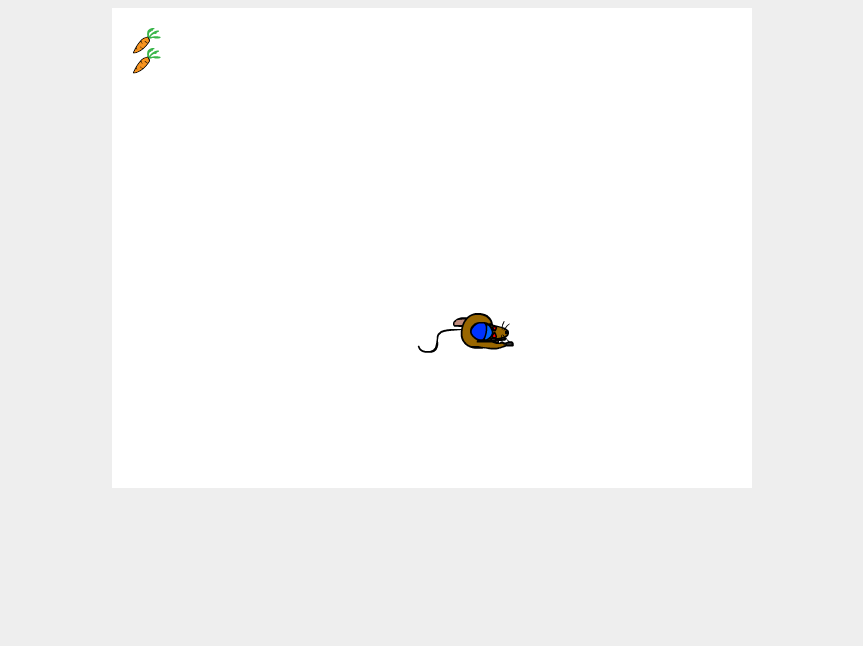
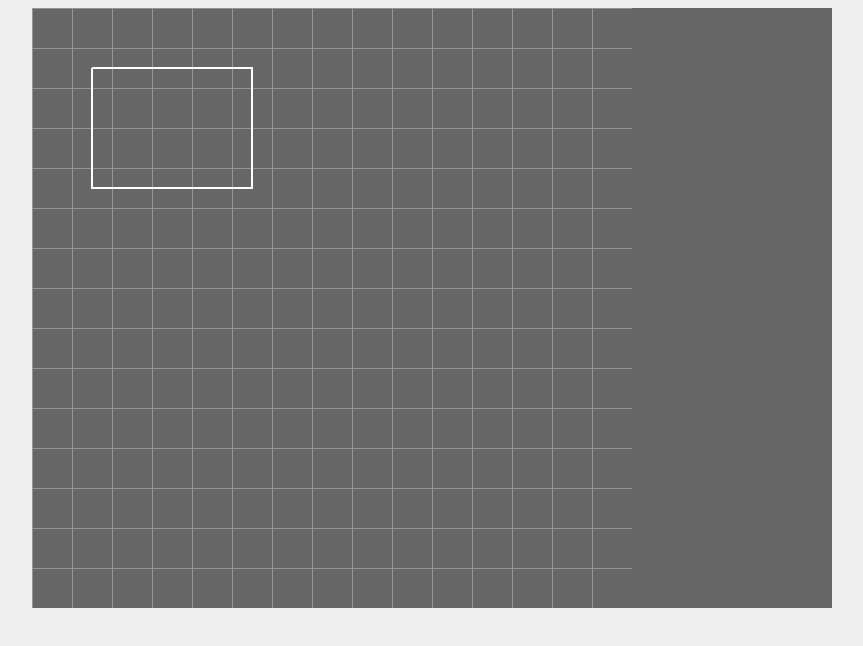
Before and after one commit to nac67/Deadlock, a plain HTML site: page src/index.html in a window 1280 px wide. Shown: the whole page, without its empty margins (258-1121 px from the left). Drawn offline with Linux system fonts and the light colour scheme.

Commit message:
have zones and threadpaths

```diff
--- a/src/constants.js
+++ b/src/constants.js
@@ -1,2 +1,5 @@
-var WIDTH = 640;
-var HEIGHT = 480;
+var WIDTH = 800;
+var HEIGHT = 600;
+var SIDEBAR_WIDTH = 200;
+var GAME_WIDTH = WIDTH - SIDEBAR_WIDTH;
+var TILE = 40;
--- a/src/gameengine.js
+++ b/src/gameengine.js
@@ -1,6 +1,8 @@
 var x = 300;
 var y = 300;
 var ratFilmPlayer;
+
+var threads;
 
 var carrotBmp;
 
@@ -23,46 +25,56 @@ function init () {
 }
 
 function startGame () {
+    threads = new ThreadPaths();
+    threads.addTurn(1,1,DirEnum.RIGHT,0);
+    threads.addTurn(5,1,DirEnum.DOWN,0);
+    threads.addTurn(5,4,DirEnum.LEFT,0);
+    threads.addTurn(1,4,DirEnum.UP,0);
+
+
     animate(); //begin self-calling animate function
 }
 
 function animate() {
-    // update
-    if(Key.isDown(Key.LEFT)){
-        x -= 3;
-    }
-    if(Key.isDown(Key.RIGHT)){
-        x += 3;
-    }
-    if(Key.isDown(Key.UP)){
-        y -= 3;
-    }
-    if(Key.isDown(Key.DOWN)){
-        y += 3;
-    }
-
-
-    if(Key.isDown(32)){
-        ratFilmPlayer.swapFilm("spazzing");
-    }else{
-        ratFilmPlayer.swapFilm("running");
-    }
-
-    ratFilmPlayer.updateFrame();
-
-    // draw
-    context.fillStyle = "#FFFFFF";
-    context.fillRect(0,0,WIDTH,HEIGHT);
-    ratFilmPlayer.draw(x,y);
-
-    //this demonstrates the two ways to draw bitmaps,
-    //   * using one that was returned from loadImage
-    //   * fetching one from Content's cache
-    context.drawImage(carrotBmp, 20, 20);
-    context.drawImage(Content.getImage("images/carrot.png"), 20, 40);
+    update();
+    draw();
 
     // request new frame
     requestAnimFrame(function() {
         animate();
     });
 }
+
+
+function update() {
+
+}
+
+function draw () {
+    var i;
+
+    // Draw the background
+    context.fillStyle = "#666666";
+    context.fillRect(0,0,WIDTH,HEIGHT);
+
+    // Draw the grid
+    context.strokeStyle = "#949494";
+    context.lineWidth = 1;
+    context.beginPath();
+    for(i=0.5;i<HEIGHT;i+=TILE){
+        context.moveTo(0,i);
+        context.lineTo(GAME_WIDTH,i);
+    }
+    for(i=0.5;i<GAME_WIDTH;i+=TILE){
+        context.moveTo(i,0);
+        context.lineTo(i,HEIGHT);
+    }
+    context.stroke();
+
+    threads.draw();
+
+    //ratFilmPlayer.draw(x,y);
+
+    //context.drawImage(carrotBmp, 20, 20);
+    //context.drawImage(Content.getImage("images/carrot.png"), 20, 40);
+}
--- a/src/index.html
+++ b/src/index.html
@@ -21,6 +21,9 @@
     <script src="contentmanager/filmplayer.js"></script>
     <script src="contentmanager/content.js"></script>
 
+    <script src="utils.js"></script>
+    <script src="zone.js"></script>
+    <script src="threadpaths.js"></script>
     <script src="gameengine.js"></script>
   </div>
 </body>
--- /dev/null
+++ b/src/threadpaths.js
@@ -0,0 +1,80 @@
+var DirEnum = {LEFT: 0, RIGHT:1, UP:2, DOWN:3};
+
+var ThreadPaths = function () {
+
+    //TODO optimize this if necessary
+    //http://www.timdown.co.uk/jshashtable/
+    //halfway down, use hashtable
+    var turn0 = []; //[   [x,y,direction] ... ]
+    var turn1 = [];
+    var turn2 = [];
+
+    this.addTurn = function (x,y,dir,turnNumber){
+        if(turnNumber == 0)
+            turn0.push([x,y,dir]);
+        if(turnNumber == 1)
+            turn1.push([x,y,dir]);
+        if(turnNumber == 2)
+            turn2.push([x,y,dir]);
+    }
+
+    this.getDirection = function (x,y) {
+        for(var i=0;i<turn0.length;i++){
+            if(turn0[i][0] == x && turn0[i][1] == y){
+                return turn0[i][2];
+            }
+        }
+        for(var i=0;i<turn1.length;i++){
+            if(turn1[i][0] == x && turn1[i][1] == y){
+                return turn1[i][2];
+            }
+        }
+        for(var i=0;i<turn2.length;i++){
+            if(turn2[i][0] == x && turn2[i][1] == y){
+                return turn2[i][2];
+            }
+        }
+        return null;
+    }
+
+    this.drawTurnPaths = function (turn) {
+        var x,y;
+
+        context.strokeStyle="#FFFFFF";
+        context.lineWidth=2;
+        context.beginPath();
+
+        for (var i = 0; i < turn.length; i++) {
+
+            x = turn[i][0]*TILE+TILE/2;
+            y = turn[i][1]*TILE+TILE/2;
+
+            if(i==0){
+                context.moveTo(x,y);
+            }else if(i<turn.length-1){
+                context.lineTo(x,y);
+            }else{
+                context.lineTo(x,y);
+                x = turn[0][0]*TILE+TILE/2;
+                y = turn[0][1]*TILE+TILE/2;
+                context.lineTo(x,y);
+            }
+        };
+        context.stroke();
+
+        //TODO draw start gates
+
+    }
+
+    this.draw = function () {
+        if(turn0.length > 2){
+            this.drawTurnPaths(turn0);
+        }
+        if(turn1.length > 2){
+            this.drawTurnPaths(turn1);
+        }
+        if(turn2.length > 2){
+            this.drawTurnPaths(turn2);
+        }
+    }
+}
--- /dev/null
+++ b/src/utils.js
@@ -0,0 +1,11 @@
+var Utils = (function () {
+    //checks if (px,py) lies inside the rectangle. This is inclusive
+    //of the boundaries
+    var pointInRect = function (px,py,x,y,w,h){
+        return px>=x && px<x+w && py>=y && py<y+h;
+    }
+
+    return {
+        pointInRect: pointInRect
+    }
+})();
--- /dev/null
+++ b/src/zone.js
@@ -0,0 +1,38 @@
+var ZoneStateEnum = {OUTSIDE: 0, EDGE: 1, INSIDE: 2};
+
+var Zone = function (x,y,w,h) {
+    this.x = x;
+    this.y = y;
+    this.w = w;
+    this.h = h;
+
+
+    this.numberInside = function(threads){
+        //TODO
+    }
+    this.isValid = function(threads){
+        //TODO
+    }
+
+    this.checkBoundary = function (x,y) {
+        if(Utils.pointInRect(x,y,this.x+1,this.y+1,this.w-2,this.h-2)){
+            return ZoneStateEnum.INSIDE;
+        }else if(Utils.pointInRect(x,y,this.x,this.y,this.w,this.h)){
+            return ZoneStateEnum.EDGE;
+        }else{
+            return ZoneStateEnum.OUTSIDE;
+        }
+    }
+
+    this.draw = function () {
+        var x = this.x*TILE + TILE/2 + 0.5;
+        var y = this.y*TILE + TILE/2 + 0.5;
+        var w = (this.w-1)*TILE;
+        var h = (this.h-1)*TILE;
+        context.fillStyle = "#000000";
+        context.fillRect(x,y,w,h);
+        context.strokeStyle = "#00FF00";
+        context.strokeRect(x,y,w,h);
+    }
+
+}
```
